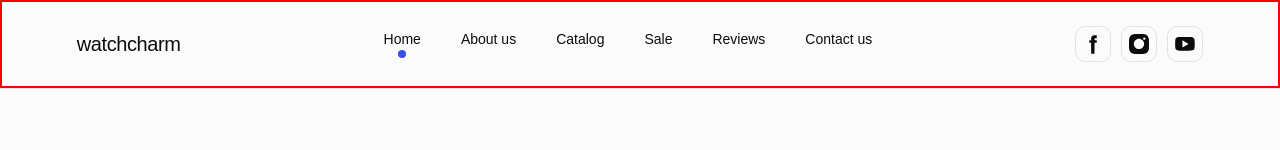
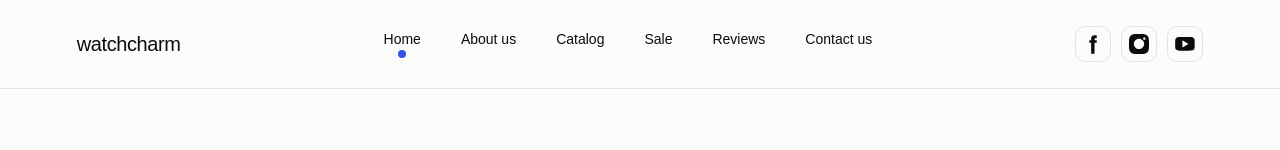
Before and after one commit to Dragon2000v/70-china-time, a website built with Vite: page src/index.html in a window 1280 px wide. Shown: the top 150 px of the page. Built offline with nearby package versions, Linux system fonts and the light colour scheme; files whose address does not match are found by name.

Commit message:
removed red outline

```diff
--- a/src/css/header.css
+++ b/src/css/header.css
@@ -1,8 +1,8 @@
 
-.page-header .container {
+/* .page-header .container {
 
   outline: 2px solid red;
-  outline-offset: -2px; }
+  outline-offset: -2px; }  */
   .nav-list {
     display: none;
   }
```
